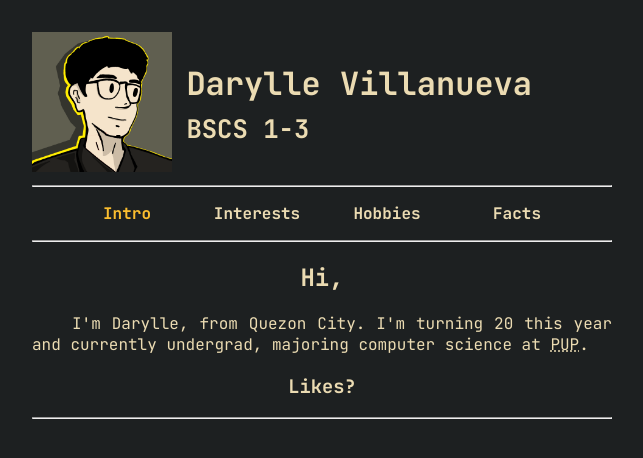
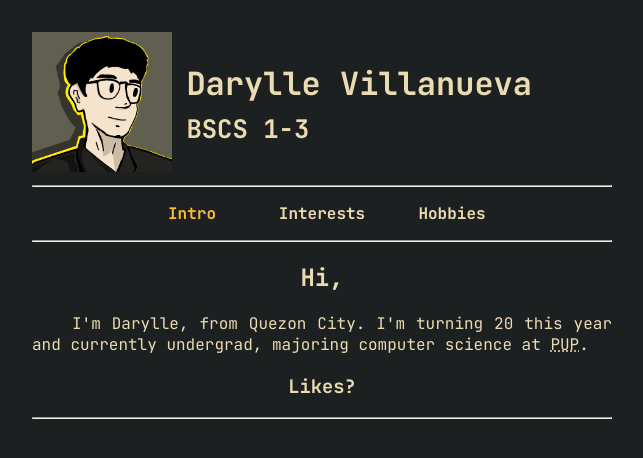
Before and after one commit to selfintro/uts_selfintro, a plain HTML site: page index.html in a window 1280 px wide. Shown: the whole page, without its empty margins (318-961 px from the left). Drawn offline with Linux system fonts and the light colour scheme.

Commit message:
minor changes

```diff
--- a/index.html
+++ b/index.html
@@ -37,8 +37,6 @@
                 <a href="interests.html" class="other-p">  Interests  </a></li>
             <li class="infoopt-items">
                 <a href="hobbies.html" class="other-p">  Hobbies  </a></li>
-            <li class="infoopt-items infoopt-last">
-                <a href="facts.html" class="other-p">  Facts  </a></li>
         </ul>
     </nav>
     <hr>
```
